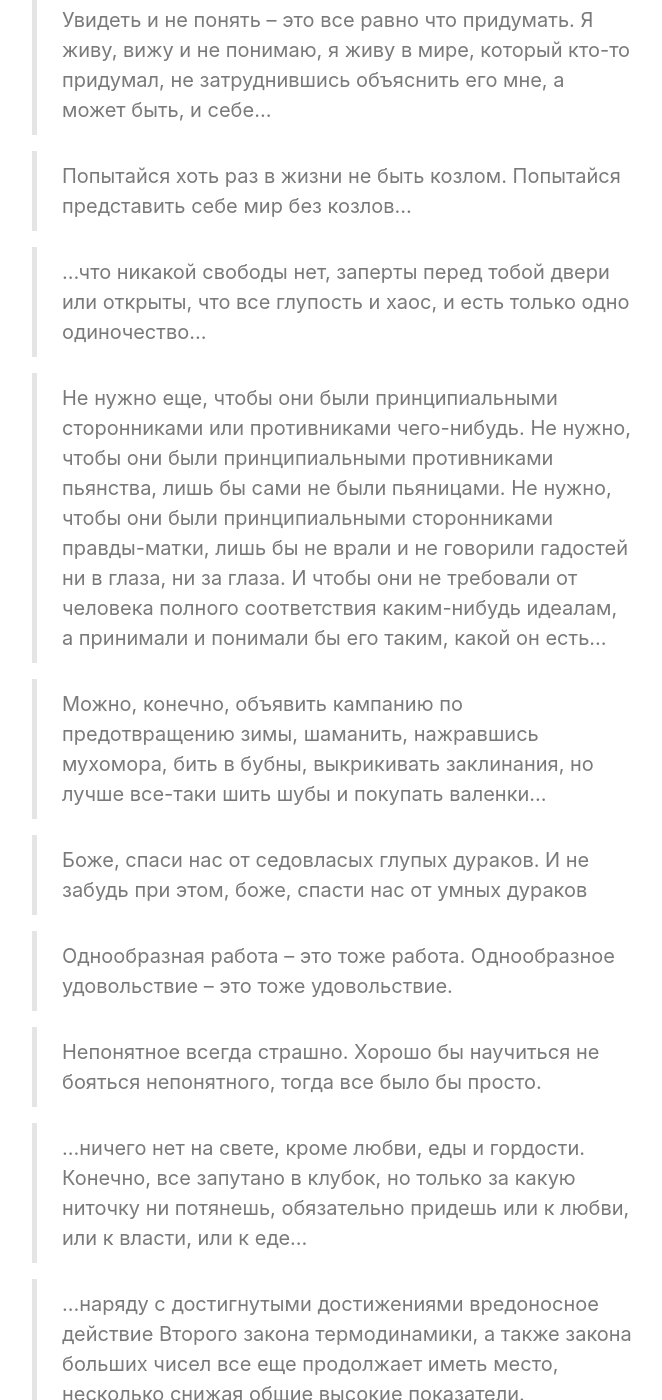
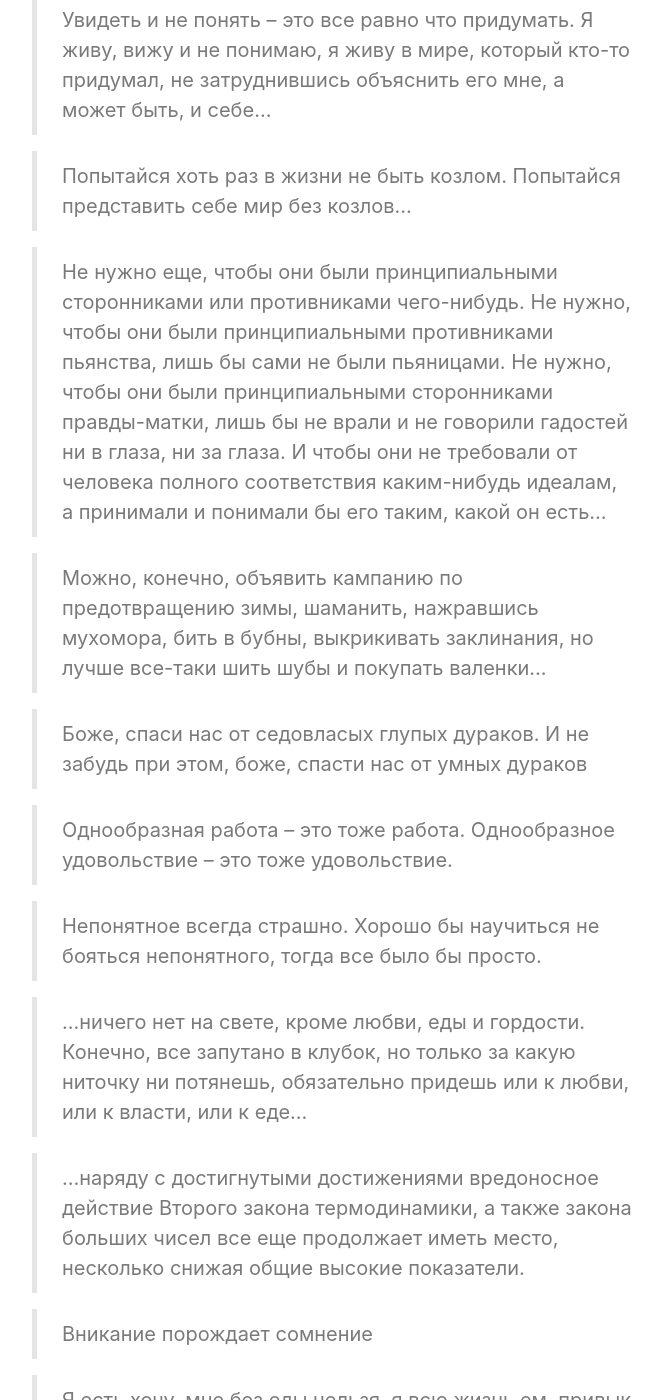
Before and after one commit to yevhenii-havrylenko/yevhenii-havrylenko.github.io, a Jekyll site: the page built from _posts/2019-05-18-snail-on-the-slope.md, in a window 1280 px wide and 1400 px high, scrolled down 2002 px. Shown: the whole window, without its empty margins (258-920 px from the left). Built offline with Jekyll 4.4.1, drawn with Linux system fonts in a browser that asks for light colours; some of the changed text lies outside the part shown.

Commit message:
Update 2019-05-18-snail-on-the-slope.md

```diff
--- a/_posts/2019-05-18-snail-on-the-slope.md
+++ b/_posts/2019-05-18-snail-on-the-slope.md
@@ -33,8 +33,6 @@ title: 'Аркадий и Борис Стругацкие, “Улитка&nbsp;
 
 >Попытайся хоть раз в жизни не быть козлом. Попытайся представить себе мир без козлов…
 
->...что никакой свободы нет, заперты перед тобой двери или открыты, что все глупость и хаос, и есть только одно одиночество…
-
 >Не нужно еще, чтобы они были принципиальными сторонниками или противниками чего-нибудь. Не нужно, чтобы они были принципиальными противниками пьянства, лишь бы сами не были пьяницами. Не нужно, чтобы они были принципиальными сторонниками правды-матки, лишь бы не врали и не говорили гадостей ни в глаза, ни за глаза. И чтобы они не требовали от человека полного соответствия каким-нибудь идеалам, а принимали и понимали бы его таким, какой он есть…
 
 >Можно, конечно, объявить кампанию по предотвращению зимы, шаманить, нажравшись мухомора, бить в бубны, выкрикивать заклинания, но лучше все-таки шить шубы и покупать валенки…
@@ -49,7 +47,7 @@ title: 'Аркадий и Борис Стругацкие, “Улитка&nbsp;
 
 >...наряду с достигнутыми достижениями вредоносное действие Второго закона термодинамики, а также закона больших чисел все еще продолжает иметь место, несколько снижая общие высокие показатели.
 
->Вникание порождает сомнение,
+>Вникание порождает сомнение
 
 >Я есть хочу, мне без еды нельзя, я всю жизнь ем, привык уже…
 
```
